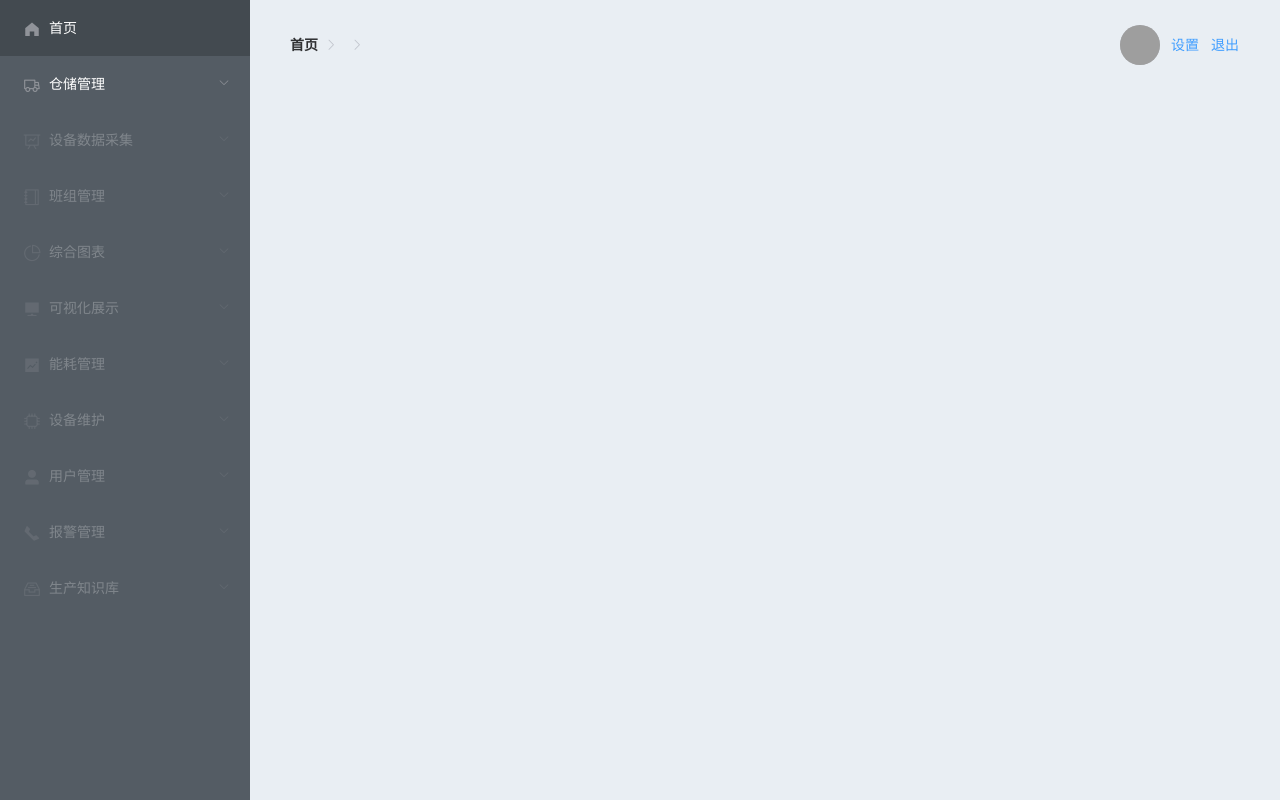
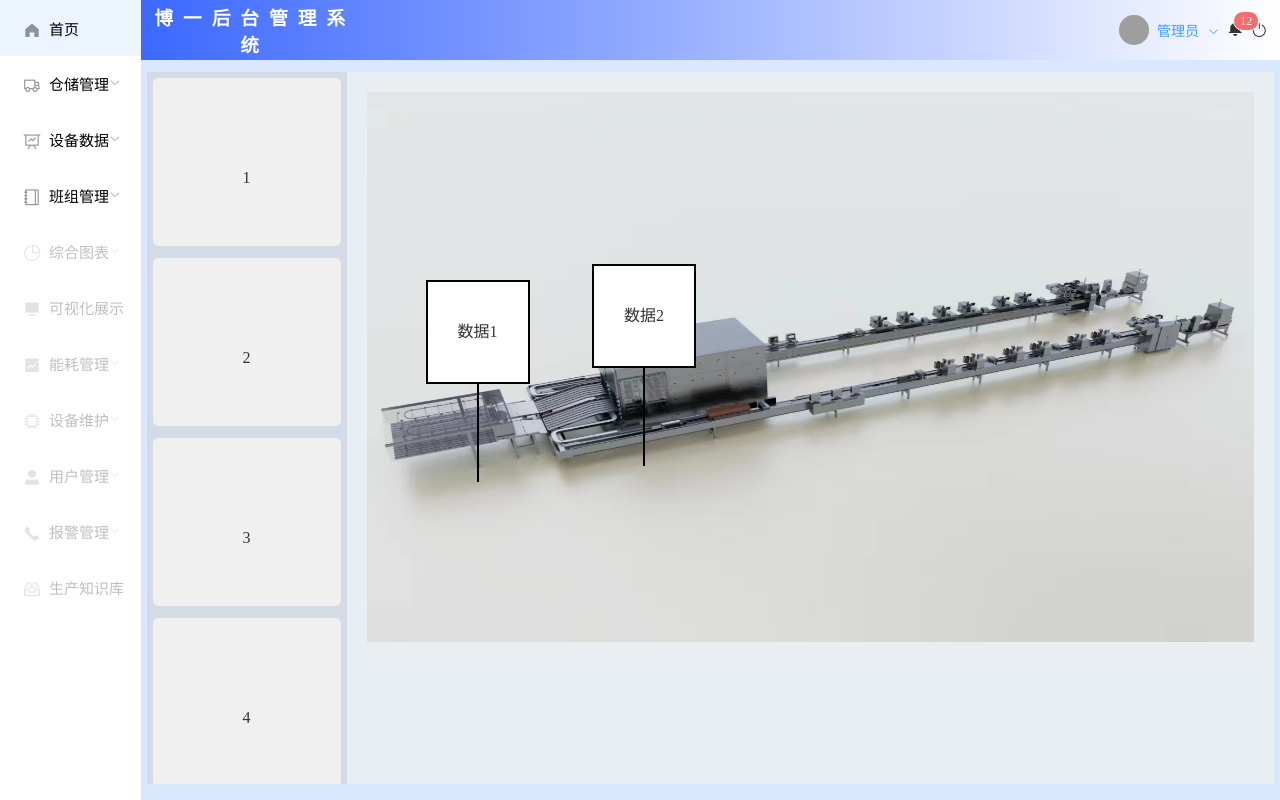
Before and after one commit to IcePhantomKo/powderIndustryMonitor, a Vue app in the folder client/: page /#/manage/productDev in a window 1280 px wide. Before the commit this address led to /#/manage. Built offline with nearby package versions, Linux system fonts and the light colour scheme; grey boxes are pictures that could not be loaded; what @jiaminghi/data-view would draw is missing.

Commit message:
new update

```diff
--- a/client/src/style/common.css
+++ b/client/src/style/common.css
@@ -1,5 +1,12 @@
-.container{
-    display:flex;
-    height: 94%;
-    background-color: rebeccapurple;
+.subContainer{
+    margin-top: 1.5vh;
+    width: 99%;
+    height: 89vh;
+    overflow: hidden;
+    background-color: #D3DCE6;
 }
+
+
+#test{
+    color: #000000;
+}
--- a/client/src/views/MgtSys.vue
+++ b/client/src/views/MgtSys.vue
@@ -1,22 +1,18 @@
 <template>
     <div class="container">
         <el-container>
-
             <!-- 左侧导航栏 -->
-            <el-aside width="250px">
+            <el-aside width="11vw">
                 <div class="side-container">
                     <el-col :span="12">
                         <el-menu
-                            style="width: 250px;
-                            /* padding: 50px 0px; */
-                            "
+                            style="width: 11vw;"
                             default-active="1"
                             class="el-menu-vertical-demo"
                             @open="handleOpen"
                             @close="handleClose"
                             @select="handleSelect"
-                            background-color="#545c64"
-                            text-color="#fff"
+                            text-color="#000000"
                             active-text-color="#ffd04b">
 
                             <!-- 仓储管理 -->
@@ -31,27 +27,27 @@
                                     <i class="el-icon-truck"></i>
                                     <span>仓储管理</span>
                                 </template>
-                                <el-menu-item index="ioStoreMgt">出/入库管理</el-menu-item>
+                                <el-menu-item index="ioStoreMgt">出 / 入库管理</el-menu-item>
                                 <el-menu-item index="accessoryTime">配件时限</el-menu-item>
                                 <el-menu-item index="accessoryMgt">配件管理</el-menu-item>
                             </el-submenu>
 
                             <!-- 设备数据采集 -->
-                            <el-submenu index="2" disabled>
+                            <el-submenu index="设备数据采集">
                                 <template slot="title">
                                     <i class="el-icon-data-line"></i>
-                                    <span>设备数据采集</span>
+                                    <span>设备数据</span>
                                 </template>
-                                <el-menu-item index = '2-1'>生产设备实时状态</el-menu-item>
-                                <el-menu-item index = '2-2'>伺服电机状态监视</el-menu-item>
-                                <el-menu-item index = '2-3'>设备运行时间</el-menu-item>
-                                <el-menu-item index = '2-4'>实时产量、良品数</el-menu-item>
-                                <el-menu-item index = '2-5'>视觉设备检测数据</el-menu-item>
-                                <el-menu-item index = '2-6'>传感器数据采集</el-menu-item>
+                                <el-menu-item index = 'productDev'>生产设备实时状态</el-menu-item>
+                                <el-menu-item index = '2-2' disabled>伺服电机状态监视</el-menu-item>
+                                <el-menu-item index = 'dvcRunTime'>设备运行时间</el-menu-item>
+                                <el-menu-item index = '2-4' disabled>实时产量、良品数</el-menu-item>
+                                <el-menu-item index = '2-5' disabled>视觉设备检测数据</el-menu-item>
+                                <el-menu-item index = '2-6' disabled>传感器数据采集</el-menu-item>
                             </el-submenu>
 
                             <!-- 班组管理 -->
-                            <el-submenu index = '3' disabled>
+                            <el-submenu index = '3'>
                                 <template slot="title">
                                     <i class="el-icon-notebook-1"></i>
                                     <span>班组管理</span>
@@ -159,26 +155,54 @@
                 </div>
             </el-aside>
 
-            <!-- 顶部内容 -->
+            <!-- 右侧内容 -->
             <el-main>
-                <div class="top-bar">
-                    <!-- 面包屑 -->
-                    <el-breadcrumb separator-class="el-icon-arrow-right">
-                        <el-breadcrumb-item :to="{ path: '/manage' }">首页</el-breadcrumb-item>
-                        <el-breadcrumb-item>{{ breadcrumb.items[1].name }}</el-breadcrumb-item>
-                        <el-breadcrumb-item>{{ breadcrumb.items[2].name }}</el-breadcrumb-item>
-                    </el-breadcrumb>
+                <el-container>
+                    <el-header>
+                        <!-- 标签页 -->
+                        <div class="left-panel">
+                            <h1>博一后台管理系统</h1>
+                            <!-- <el-tabs :scrollbar="true" v-model="editableTabsValue" type="border-card"
+                                closable @tab-remove="removeTab">
+                                <el-tab-pane
+                                    v-for="(item, index) in editableTabs"
+                                    :key="item.name"
+                                    :label="item.title"
+                                    :name="item.name"
+                                >
+                                </el-tab-pane>
+                            </el-tabs> -->
+                        </div>
+                        <div class="right-panel">
+                            <el-avatar :size="30" :src="circleUrl"></el-avatar>
+                            <!-- 管理员下拉菜单 -->
+                            <el-dropdown>
+                                <span class="el-dropdown-link">
+                                    管理员
+                                    <i class="el-icon-arrow-down el-icon--right"></i>
+                                </span>
+                                <el-dropdown-menu slot="dropdown">
+                                    <el-dropdown-item>管理员</el-dropdown-item>
+                                    <el-dropdown-item>员工</el-dropdown-item>
+                                </el-dropdown-menu>
+                            </el-dropdown>
 
-                    <div class="right-panel">
-                        <el-avatar :size="40" :src="circleUrl"></el-avatar>
-                        <el-button type="text">设置</el-button>
-                        <el-button type="text" @click = 'quitManage()' >退出</el-button>
+
+                            <el-badge :value= 12 class="item">
+                                <i class="el-icon-message-solid"></i>
+                            </el-badge>
+                            <i class="el-icon-switch-button"></i>
                         </div>
-                </div>
+                    </el-header>
+
+                    <el-main>
                         <!-- 主页部分 -->
                         <keep-alive>
                             <router-view></router-view>
                         </keep-alive>
+                    </el-main>
+
+                </el-container>
             </el-main>
         </el-container>
     </div>
@@ -191,25 +215,9 @@ export default {
     components:{
         SysHeader,
     },
-    watch:{
-        $route:{
-            handler(newRoute,oldRoute){
-                this.updateBreadcrumb(newRoute);
-            },
-            immediate:true
-        }
-    },
     methods:{
-        updateBreadcrumb(route){
-            this.breadcrumb.items = [
-                { name: '首页', path: '/' },
-                { name: this.key, path: '/product-management' },
-                { name: this.$route.name, path: '/category-management' }
-                // ... 根据路由路径动态设置面包屑内容
-            ];
-        },
         handleOpen(key, keyPath) {
-            this.key = key;
+            // this.key = key;
         },
         handleClose(key, keyPath) {
             // console.log(key, keyPath);
@@ -241,72 +249,117 @@ export default {
           });
         }
     },
+    watch:{
+        // $route:{
+        //     handler(newRoute, oldRoute) {
+        //         this.menuData = this.$route.name;
+        //     },
+        //     immediate:true
+        // }
+    },
     data() {
         return {
-            circleUrl: "https://cube.elemecdn.com/3/7c/3ea6beec64369c2642b92c6726f1epng.png",
-            breadcrumb: {
-                items: []
-            },
-            // 左侧导航中的index
-            key:'',
-            name: '',
+            circleUrl: "https://img0.baidu.com/it/u=1407274981,1495574449&fm=253&fmt=auto&app=138&f=PNG?w=500&h=500",
+            // 标签页
         }
     },
 }
 </script>
 
 <style scoped>
-    .container{
-        display:flex;
+    .container {
+        display: flex;
+        height: 100vh;
+    }
+    .el-container {
         height: 100%;
     }
-    .el-container{
-        height: 100%;
-    }
-  .el-header{
-    background-color: #B3C0D1;
+    .el-header {
+        background-image: linear-gradient(to right, #3c68ff,white);
+        /* background-color: #3c68ff; */
         color: #333;
+        display: flex;
+        align-items: center;
+        justify-content: space-between;
+        padding: 0;
     }
 
     .el-aside {
-    background-color: #545c64;
+        background-color: #ffffff;
         color: #333;
         text-align: center;
-    line-height: 200px;
+        line-height: 100px;
     }
 
     .el-main {
-    background-color: #E9EEF3;
+        display: flex;
+        justify-content: center;
+        background-color: #d9e8fe;
         color: #333;
         text-align: center;
-    line-height: 160px;
+        padding: 0;
+        /* line-height: 1`60`px; */
     }
-  .top-bar {
+    .left-panel {
         display: flex;
         align-items: center;
-    justify-content: space-between;
-    padding: 0 20px;
-    /* background-color: #1c69dd; */
-    height: 50px;
+        justify-content: center;
+        width: 20%;
+        color: white;
+        letter-spacing: 10px;
+        /* height: 100%; */
+        /* background-color: red; */
     }
+    /* 左侧导航栏 */
+    .el-menu-item{
+        font-size: 15px;
+    }
+    .el-submenu span{
+        font-size: 15px;
+    }
+
 
     .right-panel {
         display: flex;
         align-items: center;
+        justify-content: space-between;
+        width: 13%;
+        height: 100%;
+        padding-right: 1vw;
+        /* border: solid 1px black; */
+        /* background-color: #ff00007e; */
     }
 
     .right-panel .el-button {
         margin-left: 10px;
     }
 
-    .side-container{
+    .side-container {
         display: flex;
         height: 100vh;
         text-align: left;
         overflow-x: hidden;
     }
 
-    .side-container > .el-col{
-        flex: 0 0 250px;
+    .side-container > .el-col {
+        flex: 0 0 10vw;
+    }
+
+    .el-dropdown-link {
+        cursor: pointer;
+        color: #409EFF;
+    }
+    .el-icon-arrow-down {
+        font-size: 12px;
+    }
+    /* @media (min-width:3840px) {
+            .el-menu-item{
+                font-size: 30px;
+            }
+        } */
+    /* 标签页样式 */
+    ::v-deep .el-tabs__item {
+        font-size: 8px;
+        font-weight: bold;
     }
 </style>
--- /dev/null
+++ b/client/src/views/deviceData/dvcRunTime.vue
@@ -0,0 +1,75 @@
+<!-- 设备运行时间 -->
+<template>
+    <div class="subContainer">
+        <div style="margin-bottom: 20px;">
+            <el-button size="small" @click="addTab(editableTabsValue)">
+                add tab
+            </el-button>
+        </div>
+        <el-tabs v-model="editableTabsValue" type="card" closable @tab-remove="removeTab">
+            <el-tab-pane
+                v-for="(item, index) in editableTabs"
+                :key="item.name"
+                :label="item.title"
+                :name="item.name"
+            >
+            {{item.content}}
+            </el-tab-pane>
+        </el-tabs>
+    </div>
+</template>
+
+<script>
+  export default {
+    data() {
+      return {
+        editableTabsValue: '2',
+        editableTabs: [{
+          title: 'Tab 1',
+          name: '1',
+          content: 'Tab 1 content'
+        }, {
+          title: 'Tab 2',
+          name: '2',
+          content: 'Tab 2 content'
+        }],
+        tabIndex: 2
+      }
+    },
+    methods: {
+      addTab(targetName) {
+        let newTabName = ++this.tabIndex + '';
+        this.editableTabs.push({
+          title: 'New Tab',
+          name: newTabName,
+          content: 'New Tab content'
+        });
+        this.editableTabsValue = newTabName;
+      },
+      removeTab(targetName) {
+        let tabs = this.editableTabs;
+        let activeName = this.editableTabsValue;
+        if (activeName === targetName) {
+          tabs.forEach((tab, index) => {
+            if (tab.name === targetName) {
+              let nextTab = tabs[index + 1] || tabs[index - 1];
+              if (nextTab) {
+                activeName = nextTab.name;
+              }
+            }
+          });
+        }
+
+        this.editableTabsValue = activeName;
+        this.editableTabs = tabs.filter(tab => tab.name !== targetName);
+      }
+    }
+  }
+</script>
+
+
+
+
+<style>
+    @import url(../../style/common.css);
+</style>
--- /dev/null
+++ b/client/src/views/deviceData/productDev.vue
@@ -0,0 +1,110 @@
+<!-- 生产设备实时状态 -->
+<template>
+    <div class="subContainer">
+        <el-container>
+            <el-aside width="200px">
+                <div class="item">1</div>
+                <div class="item">2</div>
+                <div class="item">3</div>
+                <div class="item">4</div>
+            </el-aside>
+            <el-main>
+                <div class="device-container">
+                    <img src="../../assets/dvcStatus.jpg" alt="设备图片" class="device-image">
+                    <div v-for="(status, index) in deviceStatuses"
+                        :key="index"
+                        class="status-box"
+                        :style="getStatusPosition(status.position)">
+                    <!-- 在这里显示数据，例如 -->
+                    <span>{{ status.data }}</span>
+                    </div>
+                </div>
+            </el-main>
+        </el-container>
+    </div>
+</template>
+
+<script>
+    export default {
+    data() {
+        return {
+        deviceStatuses: [
+            { position: { left: '52%', top: '35%' }, data: '数据1' },
+            { position: { left: '65%', top: '33%' }, data: '数据2' },
+            // 其他状态点...
+        ]
+        };
+    },
+    methods: {
+        getStatusPosition(position) {
+            return `left: calc(${position.left} - 120px); top:${position.top};`;
+        }
+        }
+    };
+</script>
+
+<style scoped>
+    @import url(../../style/common.css);
+
+    .device-container {
+        width: 100%;
+        height: 100%;
+    }
+    .device-image {
+        width: 100%;
+        height: 70%;
+    }
+    .status-box {
+        position: absolute;
+        width: 100px;
+        height: 100px;
+        border: 2px solid black;
+        display: flex;
+        align-items: center;
+        justify-content: center;
+        background-color: white;
+        /* 将div定位在图片外侧 */
+        transform: translateX(-120px);
+    }
+    .status-box::before {
+        content: '';
+        position: absolute;
+        width: 2px;
+        background-color: black;
+        /* 连线的长度和位置需要根据实际情况调整 */
+        height: 50px; /* 示例长度 */
+        left: 50px; /* 状态点中心位置 */
+        top: 50px; /* 从状态点底部开始 */
+        transform: translate(-50%, 0%);
+    }
+    /* 调整连线的长度和位置 */
+    .status-box::before {
+        height: 100px; /* 根据需要调整 */
+        top: 100%; /* 从状态点底部开始 */
+    }
+
+    .el-aside {
+        display: flex;
+        height: 100%;
+        flex-direction: column;
+        background-color: #D3DCE6;
+        color: #333;
+        text-align: center;
+        line-height: 200px;
+        overflow: hidden;
+    }
+
+    .el-main {
+        background-color: #E9EEF3;
+        color: #333;
+        text-align: center;
+        line-height: 160px;
+    }
+    .item{
+        /* flex:1; */
+        border-radius: 3%;
+        margin: 6px;
+        background-color: #f0f0f0;
+        height: 21vh;
+    }
+</style>
--- a/client/src/views/storeMgt/accessoryMgt.vue
+++ b/client/src/views/storeMgt/accessoryMgt.vue
@@ -1,7 +1,6 @@
 <!-- 配件管理 -->
-
 <template>
-    <div class="container">
+    <div class="subContainer">
         <h1 style="color: white;">
             配件管理
         </h1>
@@ -15,9 +14,5 @@ export default {
 </script>
 
 <style scoped>
-    .container{
-        display:flex;
-        height: 94%;
-        background-color: rebeccapurple;
-    }
+    @import url(../../style/common.css);
 </style>
--- a/client/src/views/storeMgt/accessoryTime.vue
+++ b/client/src/views/storeMgt/accessoryTime.vue
@@ -1,5 +1,5 @@
 <template>
-    <div class="container">
+    <div class="subContainer">
         <h1 style="color: white;">
           配件时限页面
         </h1>
@@ -13,9 +13,5 @@ export default {
 </script>
 
 <style scoped>
-    .container{
-        display:flex;
-        height: 94%;
-        background-color: rebeccapurple;
-    }
+    @import url(../../style/common.css);
 </style>
--- a/client/src/views/storeMgt/ioStoreMgt.vue
+++ b/client/src/views/storeMgt/ioStoreMgt.vue
@@ -1,7 +1,7 @@
 <!-- 出入库管理 -->
 
 <template>
-    <div class="container">
+    <div class="subContainer">
         <h1 style="color: white;">
             出入库管理页面
         </h1>
@@ -15,9 +15,5 @@ export default {
 </script>
 
 <style scoped>
-    .container{
-        display:flex;
-        height: 94%;
-        background-color: rebeccapurple;
-    }
+    @import url(../../style/common.css);
 </style>
```
Also changed, not shown: client/src/components/Main.vue (+18 -32 lines), client/src/components/echarts/basicBar.vue (+6 -2 lines), client/src/components/echarts/singleBar.vue (+7 -3 lines), client/src/router/index.js (+13 -2 lines), client/src/assets/baixiang.png (added), client/src/assets/dvcStatus.jpg (added). Lines whose indentation alone changed are shown as unchanged.
